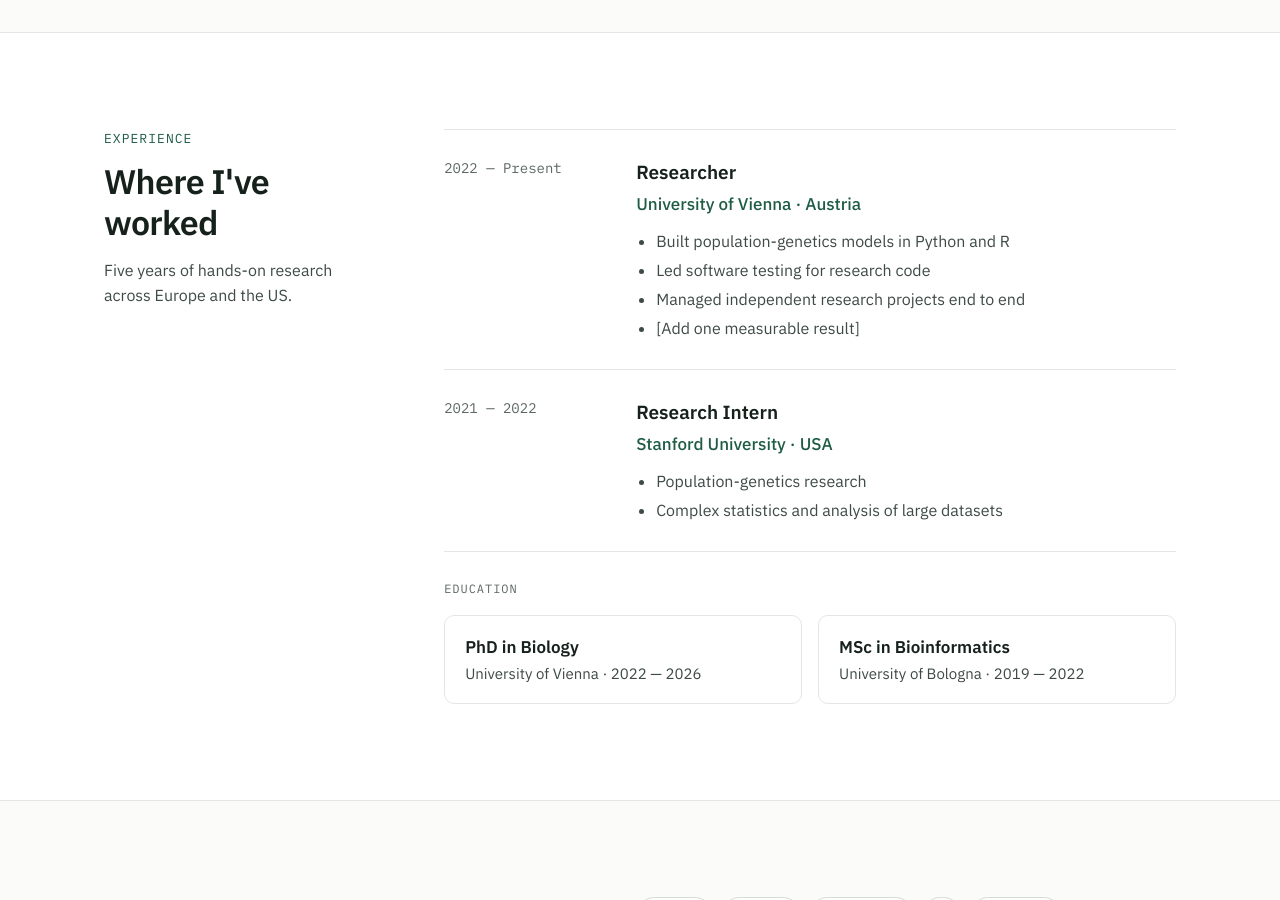
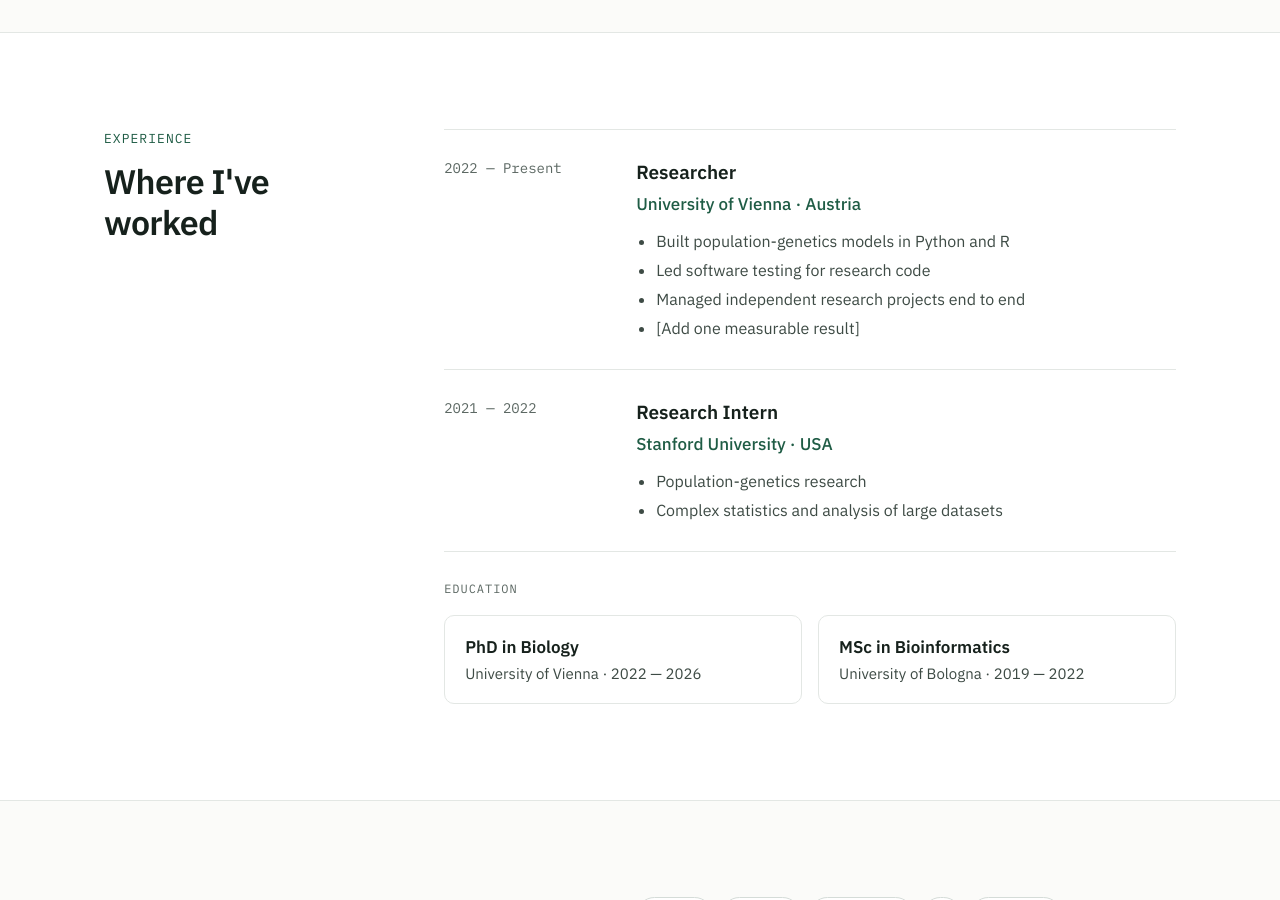
Before and after one commit to Rymbekova/rymbekova.github.io, a Jekyll site: the page built from index.html, in a window 1280 px wide and 900 px high, scrolled down 1918 px. Built offline with Jekyll 4.4.1, drawn with Linux system fonts in a browser that asks for light colours.

Commit message:
Remove experience summary line
Co-Authored-By: Claude Opus 5.5 <noreply@anthropic.com>
Claude-Session: https://claude.ai/code/session_011xvUBURGERJq7X6qi3wwTc

```diff
--- a/index.html
+++ b/index.html
@@ -102,7 +102,6 @@ layout: default
     <div class="split-side">
       <p class="eyebrow">Experience</p>
       <h2>Where I've worked</h2>
-      <p class="muted">Five years of hands-on research across Europe and the US.</p>
     </div>
     <div class="split-main">
       {%- for job in site.data.experience.jobs %}
```
